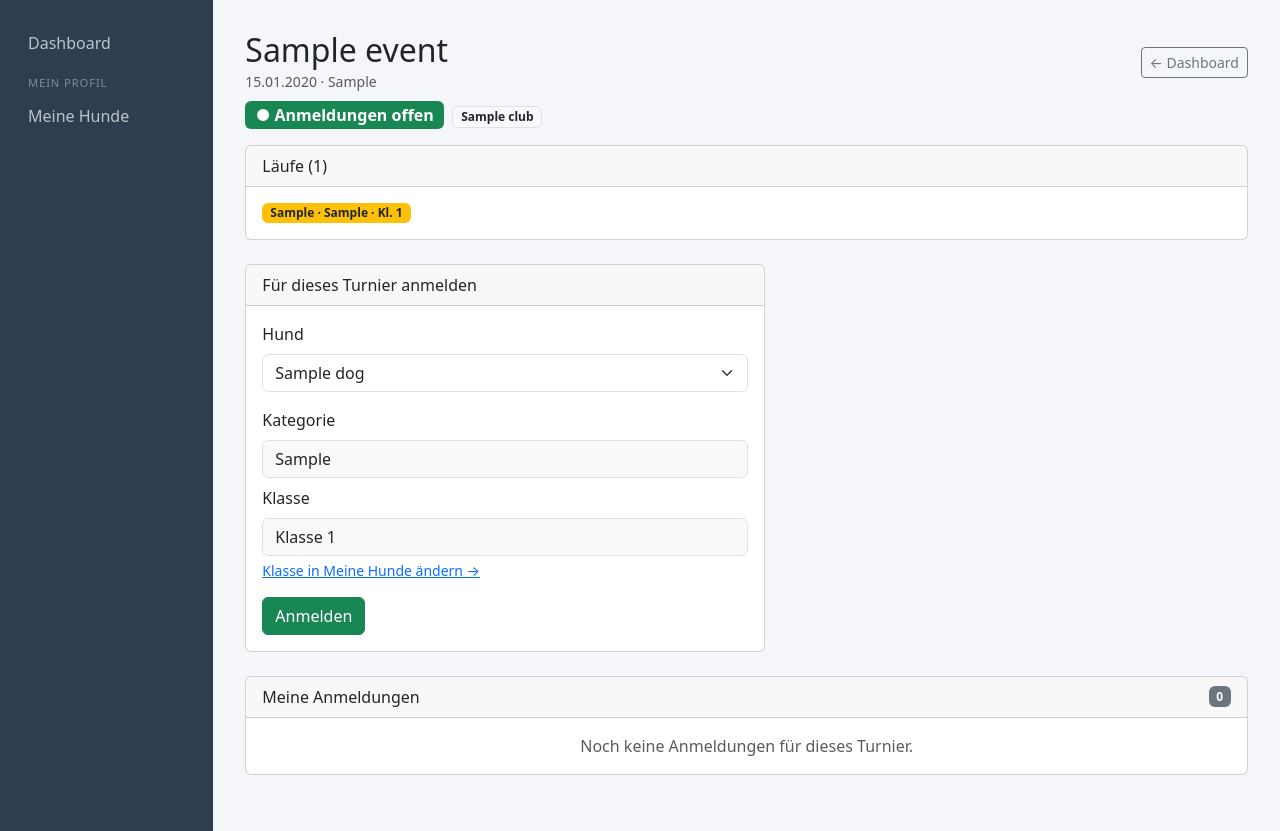
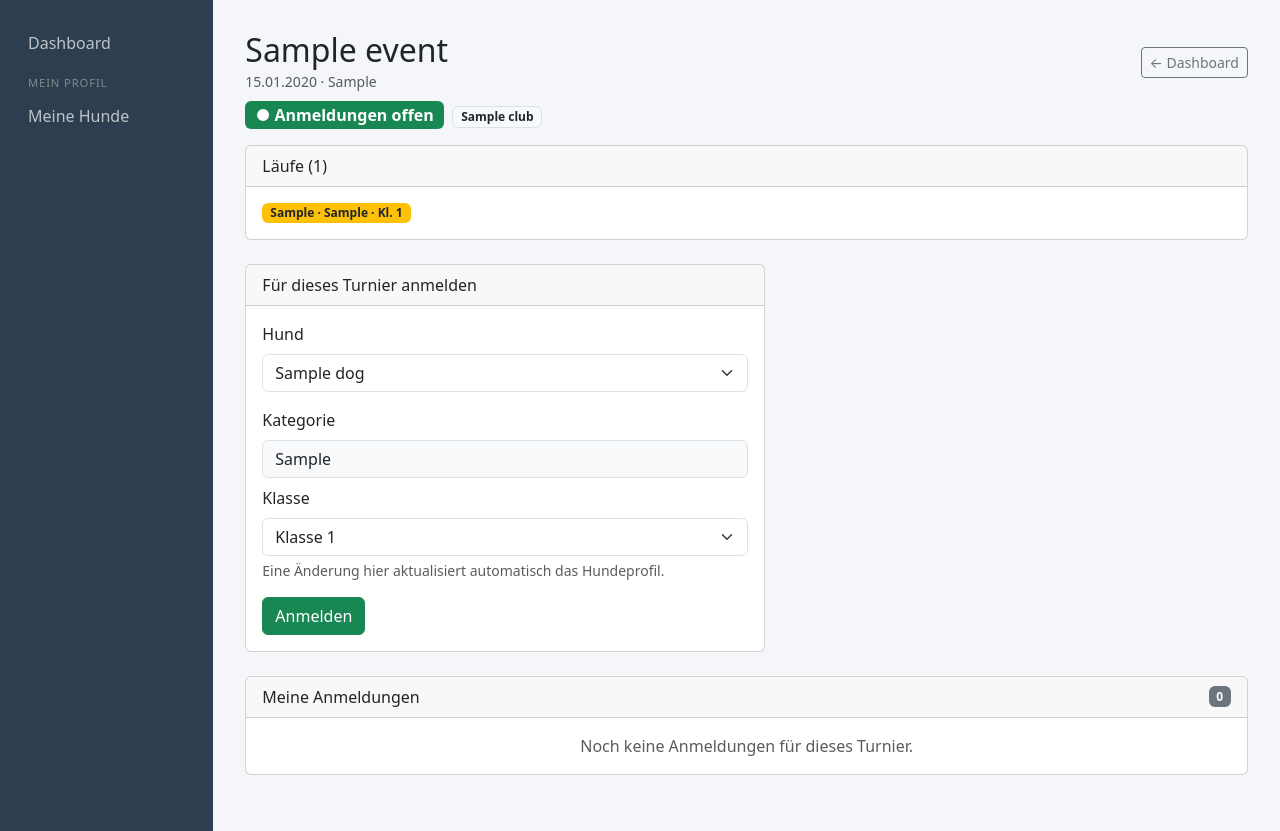
Before and after one commit to christiani93/AgilityPortal, a Flask app: page /club/events/1/view in a window 1280 px wide. Shown: the part 57-888 px from the top of the page. Run offline with Flask 3, Linux system fonts and the light colour scheme; a user stored in the database is signed in; tables that the repository leaves empty hold one stand-in row (values such as "Sample post").

Commit message:
Class editable on registration: updates dog profile + other open registrations automatically

```diff
--- a/app/blueprints/club/forms.py
+++ b/app/blueprints/club/forms.py
@@ -121,4 +121,5 @@ class DogClassForm(FlaskForm):
 
 class EventRegistrationForm(FlaskForm):
     dog_id = SelectField("Hund", coerce=int)
+    class_level = SelectField("Klasse", choices=[("1", "Klasse 1"), ("2", "Klasse 2"), ("3", "Klasse 3")], coerce=int)
     submit = SubmitField("Anmelden")
--- a/app/blueprints/club/routes.py
+++ b/app/blueprints/club/routes.py
@@ -738,8 +738,8 @@ def event_view(event_id):
             flash(_("Bitte füge zuerst einen Hund in deinem Profil hinzu."), "warning")
             return redirect(url_for("club.profile_dogs"))
         dog = db.session.get(Dog, form.dog_id.data)
-        if not dog or not dog.category or not dog.class_level:
-            flash(_("Bitte hinterlege zuerst Kategorie und Klasse für diesen Hund in deinem Profil."), "warning")
+        if not dog or not dog.category:
+            flash(_("Bitte hinterlege zuerst die Kategorie für diesen Hund in deinem Profil."), "warning")
             return redirect(url_for("club.profile_dogs"))
         # Prüfen ob bereits angemeldet (gleicher Hund)
         existing = db.session.execute(
@@ -748,13 +748,25 @@ def event_view(event_id):
         if existing:
             flash(_("Dieser Hund ist für dieses Turnier bereits angemeldet."), "warning")
         else:
+            new_class = int(form.class_level.data)
             category_full = _CATEGORY_CODE_MAP.get(dog.category, dog.category)
+            # Klasse im Profil + alle anderen offenen Anmeldungen aktualisieren
+            if dog.class_level != new_class:
+                dog.class_level = new_class
+                other_regs = db.session.execute(
+                    db.select(Registration)
+                    .filter(Registration.dog_id == dog.id,
+                            Registration.event_id != event_id,
+                            Registration.status.in_([RegistrationStatus.PENDING, RegistrationStatus.SUBMITTED]))
+                ).scalars().all()
+                for r in other_regs:
+                    r.class_level = new_class
             reg = Registration(
                 event_id=event_id,
                 dog_id=form.dog_id.data,
                 handler_id=current_user.person_id,
                 category_code=category_full,
-                class_level=dog.class_level,
+                class_level=new_class,
                 status=RegistrationStatus.PENDING,
             )
             db.session.add(reg)
--- a/app/templates/club/event_view.html
+++ b/app/templates/club/event_view.html
@@ -73,11 +73,9 @@
           <div id="dog-category-display" class="form-control bg-light"></div>
         </div>
         <div class="mb-3">
-          <label class="form-label">{{ _('Klasse') }}</label>
-          <div id="dog-class-display" class="form-control bg-light"></div>
-          <div class="form-text">
-            <a href="{{ url_for('club.profile_dogs') }}">{{ _('Klasse in Meine Hunde ändern') }} →</a>
-          </div>
+          {{ form.class_level.label(class="form-label") }}
+          {{ form.class_level(class="form-select", id="class-select") }}
+          <div class="form-text text-muted">{{ _('Eine Änderung hier aktualisiert automatisch das Hundeprofil.') }}</div>
         </div>
         {{ form.submit(class="btn btn-success") }}
       </form>
@@ -85,19 +83,17 @@
         const dogsData = {{ dogs_data | tojson }};
         const catLabels = {"L": "Large (L)", "I": "Intermediate (I)", "M": "Medium (M)", "S": "Small (S)"};
         const dogSelect = document.getElementById("dog-select");
+        const classSelect = document.getElementById("class-select");
         const catDisplay = document.getElementById("dog-category-display");
-        const classDisplay = document.getElementById("dog-class-display");
 
         function updateFromDog() {
           const id = parseInt(dogSelect.value);
           const data = dogsData[id] || {};
           const cat = data.category || "";
-          const cls = data.class_level || 0;
           const missing = "{{ _('Nicht gesetzt — bitte in Meine Hunde hinterlegen') }}";
           catDisplay.textContent = cat ? (catLabels[cat] || cat) : missing;
           catDisplay.className = "form-control " + (cat ? "bg-light" : "bg-warning-subtle text-warning-emphasis");
-          classDisplay.textContent = cls ? "{{ _('Klasse') }} " + cls : missing;
-          classDisplay.className = "form-control " + (cls ? "bg-light" : "bg-warning-subtle text-warning-emphasis");
+          if (data.class_level) classSelect.value = data.class_level;
         }
 
         dogSelect.addEventListener("change", updateFromDog);
```
